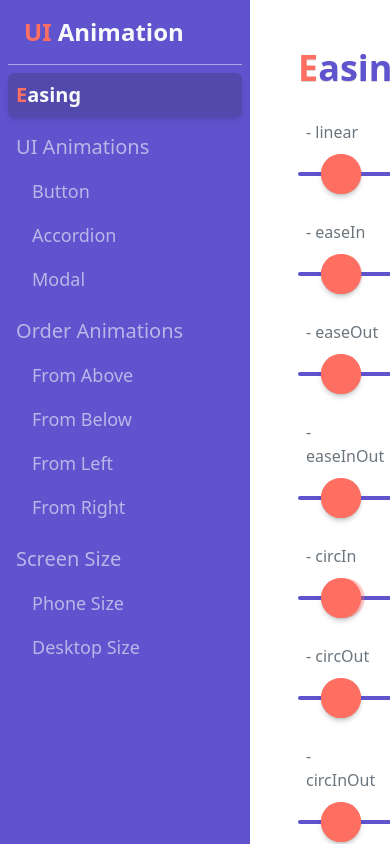
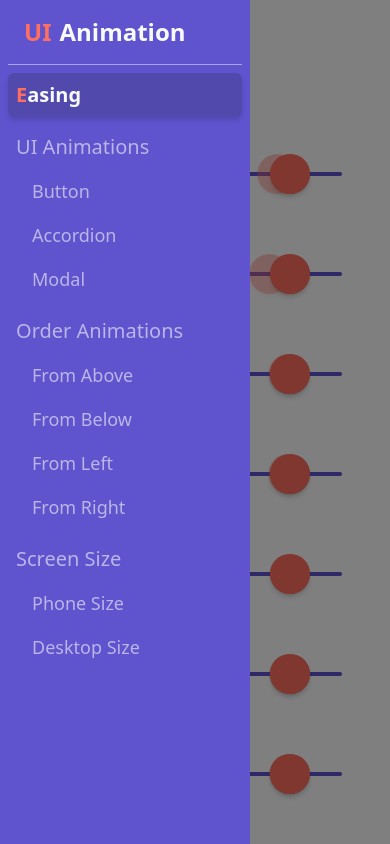
Before and after one commit to i-X-ce/ui-animation-demo, a React (Vite) app: page / in a window 390 px wide. Shown: the top 844 px of the page. Built offline with nearby package versions, Linux system fonts and the light colour scheme.

Commit message:
✨ SideBarを開閉できるように

```diff
--- a/src/components/SideBar.tsx
+++ b/src/components/SideBar.tsx
@@ -1,13 +1,34 @@
 import React from "react";
 import { VIEW_STRUCTURE } from "../consts/VIEW";
 import SideBarItem from "./SideBarItem";
-import { motion } from "motion/react";
+import { AnimatePresence, motion } from "motion/react";
+import clsx from "clsx";
 
 function SideBar() {
+  const [open, setOpen] = React.useState(true);
+
+  const handleToggleOpen = () => {
+    setOpen((prev) => !prev);
+  };
+
   return (
-    <nav className="sticky top-0 w-[250px] max-h-dvh bg-primary px-2 overflow-auto pb-4 shrink-0 min-h-dvh">
+    <AnimatePresence>
+      {open ? (
+        <motion.nav
+          key="sidebar"
+          initial={{ x: -300, opacity: 0 }}
+          animate={{ x: 0, opacity: 1 }}
+          exit={{ x: -300, opacity: 0 }}
+          transition={{ type: "spring", stiffness: 300, damping: 30 }}
+          className={clsx(
+            "fixed md:sticky top-0 w-[250px] max-h-dvh bg-primary px-2 overflow-auto pb-4 shrink-0 min-h-dvh z-200"
+          )}>
           <h2 className="sticky top-0 border-b border-background/50 text-2xl p-4 font-bold text-background mb-2 bg-primary z-20">
+            <button
+              onClick={handleToggleOpen}
+              className="flex items-center gap-2 w-full">
               <span className="text-accent">UI</span> Animation
+            </button>
           </h2>
           <motion.ul layout>
             {Object.entries(VIEW_STRUCTURE).map(([parent, children]) => (
@@ -21,7 +42,40 @@ function SideBar() {
               </React.Fragment>
             ))}
           </motion.ul>
-    </nav>
+        </motion.nav>
+      ) : (
+        <motion.button
+          key="open-button"
+          initial={{ x: 300, opacity: 0 }}
+          animate={{ x: 0, opacity: 1 }}
+          exit={{ x: 300, opacity: 0 }}
+          transition={{ type: "spring", stiffness: 300, damping: 30 }}
+          whileHover={{ scale: 1.05 }}
+          whileTap={{ scale: 0.95 }}
+          onClick={handleToggleOpen}
+          className="fixed top-4 left-4 p-2 bg-primary rounded-full shadow-lg z-200 ">
+          <svg
+            xmlns="http://www.w3.org/2000/svg"
+            height="24px"
+            viewBox="0 -960 960 960"
+            width="24px"
+            fill="#FFF">
+            <path d="M360-120v-720h80v720h-80Zm160-160v-400l200 200-200 200Z" />
+          </svg>
+        </motion.button>
+      )}
+      {open && (
+        <motion.div
+          key="drop"
+          onClick={handleToggleOpen}
+          initial={{ opacity: 0 }}
+          animate={{ opacity: 0.5 }}
+          exit={{ opacity: 0 }}
+          transition={{ duration: 0.2 }}
+          className="fixed md:hidden top-0 left-0 w-screen h-screen bg-black z-100"
+        />
+      )}
+    </AnimatePresence>
   );
 }
 
```
Lines whose indentation alone changed are shown as unchanged.
